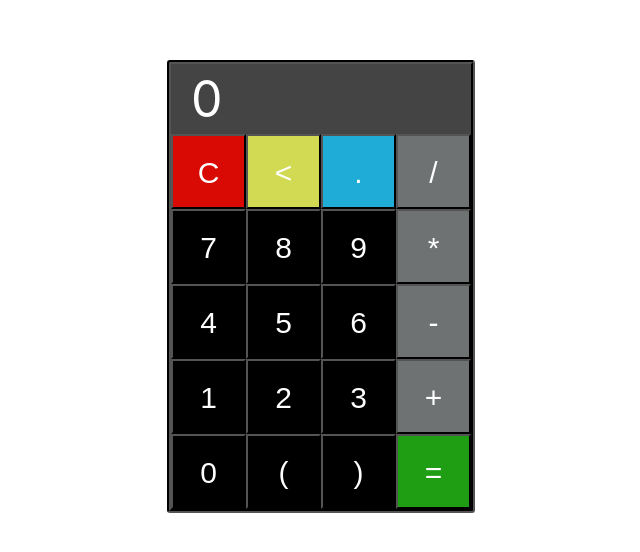
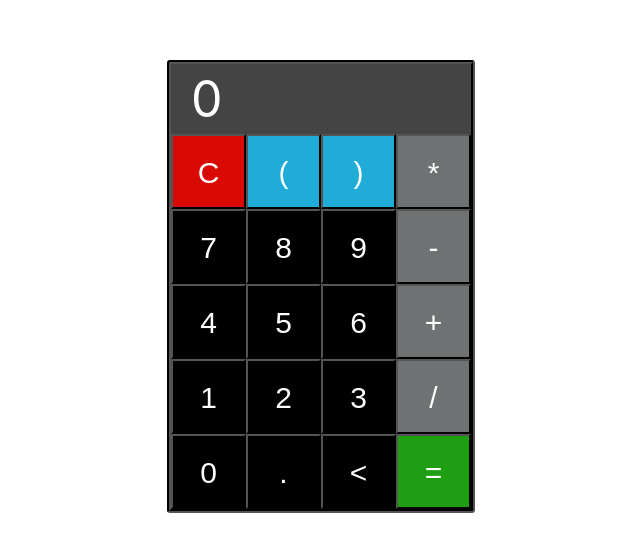
Before and after one commit to Darthwallace/Calculadora_React, a React (Create React App) app: page / in a window 1280 px wide. Shown: the part 140-692 px from the top of the page, without its empty margins (583-1223 px from the left). Built offline with nearby package versions, Linux system fonts and the light colour scheme.

Commit message:
inserindo funcoes em componentes

```diff
--- a/src/App.css
+++ b/src/App.css
@@ -50,7 +50,7 @@
 
 
 .cssBtn:nth-child(2){
-    background-color:rgba(206, 216, 71, 0.938);
+    background-color:rgba(16, 167, 212, 0.938);
 }
 
 .cssBtn:nth-child(3){
--- a/src/App.js
+++ /dev/null
@@ -1,84 +0,0 @@
-import React,{useState} from "react";
-import './App.css'
-import Tela from './componentes/tela';
-import Botao from './componentes/btn';
-import Limpar from './componentes/limparTela';
-
-
-const App =() =>{
-
-    const [valorTela,setValorTela] = useState('');
-    const [resultado,setResultado] = useState(0);
-    const [acumulador,setAcumulador] = useState(0);
-    const [operado,setOperacao] = useState(false);
-
-    //FUNCOES
-    const addDigitoTela=(d)=>{
-      if((d === '+' || d === '-' || d === '*' || d ==='/') && operado){
-        console.log('+-*/');
-        setOperacao(false);
-        setValorTela(resultado+d);
-        return
-      }
-      if(operado){
-        setValorTela(d)
-        setOperacao(false)
-        return
-      }
-      setResultado('');
-      const valorDigitadoTela = valorTela + d
-      setValorTela(valorDigitadoTela);
-    }
-
-    const Operacao= (open)=>{
-      if(open === 'bs'){
-        let vtela = valorTela
-        vtela=vtela.substring(0,(vtela.length-1))
-        setValorTela(vtela)
-        setOperacao(false)
-        return
-      }
-      try{ //calculo
-        const r = eval(valorTela)
-        setAcumulador(r)
-        setResultado(r)
-        setOperacao(true)
-        setValorTela('')
-      }catch{
-        setValorTela('')
-        setResultado('ERRO')
-      }
-    }
-
-    return(
-      <>
-         <div className="cssContainer">
-            <Tela valor={valorTela} res={resultado}/>
-            <div className="cssBotoes">
-              <Limpar setOperacao={setOperacao} setValorTela={setValorTela} setResultado={setResultado} setAcumulador={setAcumulador}/>
-              <Botao label={'<'} onclick={()=>Operacao('bs')}/>
-              <Botao label={'.'} onclick={()=>addDigitoTela('.')}/>
-              <Botao label={'/'} onclick={()=>addDigitoTela('/')}/>
-              <Botao label={'7'} onclick={()=>addDigitoTela('7')}/>
-              <Botao label={'8'} onclick={()=>addDigitoTela('8')}/>
-              <Botao label={'9'} onclick={()=>addDigitoTela('9')}/>
-              <Botao label={'*'} onclick={()=>addDigitoTela('*')}/>
-              <Botao label={'4'} onclick={()=>addDigitoTela('4')}/>
-              <Botao label={'5'} onclick={()=>addDigitoTela('5')}/>
-              <Botao label={'6'} onclick={()=>addDigitoTela('6')}/>
-              <Botao label={'-'} onclick={()=>addDigitoTela('-')}/>
-              <Botao label={'1'} onclick={()=>addDigitoTela('1')}/>
-              <Botao label={'2'} onclick={()=>addDigitoTela('2')}/>
-              <Botao label={'3'} onclick={()=>addDigitoTela('3')}/>
-              <Botao label={'+'} onclick={()=>addDigitoTela('+')}/>
-              <Botao label={'0'} onclick={()=>addDigitoTela('0')}/>
-              <Botao label={'('} onclick={()=>addDigitoTela('(')}/>
-              <Botao label={')'} onclick={()=>addDigitoTela(')')}/>
-              <Botao label={'='} onclick={()=>Operacao('=')}/>
-            </div>
-         </div>
-      </>
-  )
-}
-
-export default App;
--- /dev/null
+++ b/src/App.jsx
@@ -0,0 +1,29 @@
+import React,{useState} from "react";
+import './App.css'
+import Tela from './componentes/tela';
+import Limpar from './componentes/limparTela';
+import Operacao from './componentes/operacao';
+import AddDigitoTela from "./componentes/addDigitoTela";
+
+const App =() =>{
+
+    const [valorTela,setValorTela] = useState('');
+    const [resultado,setResultado] = useState(0);
+    const [acumulador,setAcumulador] = useState(0);
+    const [operado,setOperacao] = useState(false);
+
+    return(
+      <>
+         <div className="cssContainer">
+            <Tela valor={valorTela} res={resultado}/>
+            <div className="cssBotoes">
+              <Limpar setOperacao={setOperacao} setValorTela={setValorTela} setResultado={setResultado} setAcumulador={setAcumulador}/>
+              <AddDigitoTela operado={operado} setOperacao={setOperacao} resultado={resultado} setResultado={setResultado} valorTela={valorTela} setValorTela={setValorTela}/>
+              <Operacao valorTela={valorTela} setValorTela={setValorTela} setOperacao={setOperacao} setAcumulador={setAcumulador} setResultado={setResultado}/>
+            </div>
+         </div>
+      </>
+  )
+}
+
+export default App;
--- a/src/componentes/addDigitoTela.jsx
+++ b/src/componentes/addDigitoTela.jsx
@@ -1,25 +1,49 @@
-import {useState} from 'react'
+import React from 'react'
+import Botao from './btn'
 
-export default function AddDigitoTela(d){
+const AddDigitoTela = ({operado,setOperacao,resultado,setResultado,valorTela,setValorTela}) =>{
 
-    const [valorTela,setValorTela] = useState('');
-    const [resultado,setResultado] = useState(0);
-    const [acumulador,setAcumulador] = useState(0);
-    const [operado,setOperacao] = useState(false);
+  const digitoTela = (d) => {
 
     if((d === '+' || d === '-' || d === '*' || d ==='/') && operado){
         console.log('+-*/');
         setOperacao(false);
         setValorTela(resultado+d);
+        setResultado('');
         return
       }
       if(operado){
+        setResultado('');
         setValorTela(d)
-        {setOperacao(false)
+        setOperacao(false)
         return
       }
-      const valorDigitadoTela = valorTela + d
+      setResultado('');
+      const valorDigitadoTela = valorTela + d;
       setValorTela(valorDigitadoTela);
+      }
 
-      }
-    }
+      return(
+        <>
+          <Botao label={'('} onclick={()=> digitoTela('(')}/>
+          <Botao label={')'} onclick={()=> digitoTela(')')}/>
+          <Botao label={'*'} onclick={()=> digitoTela('*')}/>
+          <Botao label={'7'} onclick={()=> digitoTela('7')}/>
+          <Botao label={'8'} onclick={()=> digitoTela('8')}/>
+          <Botao label={'9'} onclick={()=> digitoTela('9')}/>
+          <Botao label={'-'} onclick={()=> digitoTela('-')}/>
+          <Botao label={'4'} onclick={()=> digitoTela('4')}/>
+          <Botao label={'5'} onclick={()=> digitoTela('5')}/>
+          <Botao label={'6'} onclick={()=> digitoTela('6')}/>
+          <Botao label={'+'} onclick={()=> digitoTela('+')}/>
+          <Botao label={'1'} onclick={()=> digitoTela('1')}/>
+          <Botao label={'2'} onclick={()=> digitoTela('2')}/>
+          <Botao label={'3'} onclick={()=> digitoTela('3')}/>
+          <Botao label={'/'} onclick={()=> digitoTela('/')}/>
+          <Botao label={'0'} onclick={()=> digitoTela('0')}/>
+          <Botao label={'.'} onclick={()=> digitoTela('.')}/>
+        </>
+      )
+    };
+
+    export default AddDigitoTela;
--- /dev/null
+++ b/src/componentes/operacao.jsx
@@ -0,0 +1,33 @@
+import React from 'react'
+import Botao from './btn'
+
+const Operacao = ({valorTela,setValorTela,setOperacao,setAcumulador,setResultado}) => {
+
+    const operacao = (open) => {
+        if(open === 'bs'){
+            let vtela = valorTela
+            vtela=vtela.substring(0,(vtela.length-1))
+            setValorTela(vtela)
+            setOperacao(false)
+            return
+          }
+          try{
+            const r = eval(valorTela)
+            setAcumulador(r)
+            setResultado(r)
+            setOperacao(true)
+            setValorTela('')
+          }catch{
+            setValorTela('')
+            setResultado('ERRO')
+          }
+        }
+        return(
+            <>
+              <Botao label={'<'} onclick={()=>operacao('bs')}/>
+              <Botao label={'='} onclick={()=>operacao()}/>
+            </>
+        )
+    }
+
+    export default Operacao;
```
Also changed, not shown: src/componentes/btn.jsx (renamed from src/componentes/btn.js), src/componentes/limparTela.jsx (renamed from src/componentes/limparTela.js), src/componentes/tela.jsx (renamed from src/componentes/tela.js).
